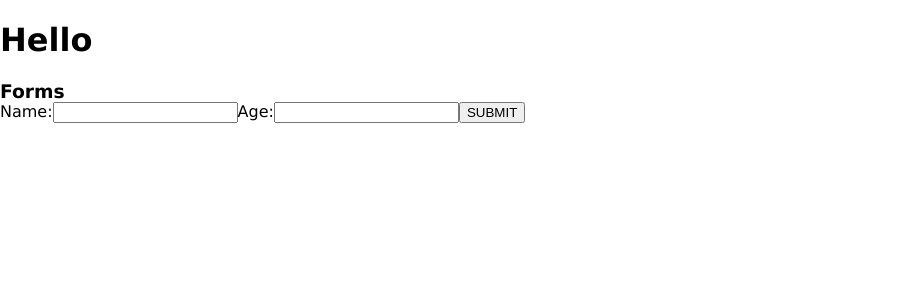
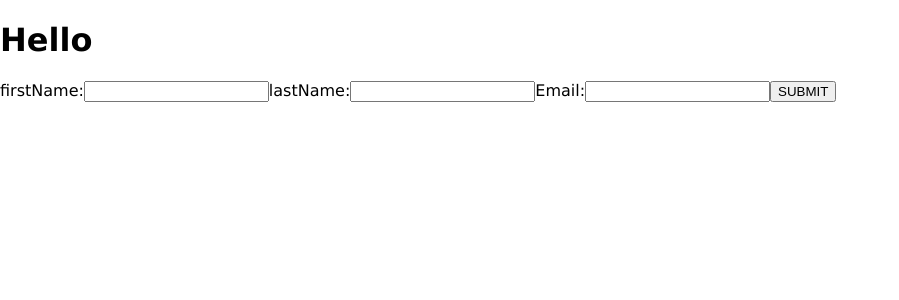
Before and after one commit to sampreethD/react, a React (Create React App) app: page / in a window 1280 px wide. Shown: the top 300 px of the page, without its empty margins (0-899 px from the left). Built offline with nearby package versions, Linux system fonts and the light colour scheme.

Commit message:
initial commit

```diff
--- a/package.json
+++ b/package.json
@@ -5,6 +5,7 @@
   "keywords": [],
   "main": "src/index.js",
   "dependencies": {
+    "formik": "2.2.6",
     "react": "17.0.0",
     "react-dom": "17.0.0",
     "react-scripts": "3.4.3"
--- a/src/App.js
+++ b/src/App.js
@@ -1,11 +1,6 @@
 import React from "react";
 import "./styles.css";
-// import Events from "./components/Functional-events";
-// import ClassEvents from "./components/class-events";
-// import ConditionRender from "./components/conditional-rendering";
-// import List from "./components/lists-keys";
-import Form from "./components/forms";
-
+import FormikForm from "./components/formik";
 //lesson no.1 - Function name should start with caps if you are using as a component
 //lesson no.2 - default is for some reason, don't ignore. (default) is stating we are exporting single class/function.
 //lesson no.3 - jsx expression must have one parent element hence div tag.
@@ -14,7 +9,7 @@
   return (
     <div>
       <h1>Hello</h1>
-      <Form />
+      <FormikForm />
     </div>
   );
 }
--- /dev/null
+++ b/src/components/formik.js
@@ -0,0 +1,44 @@
+import React from "react";
+import { useFormik } from "formik";
+
+//lesson formik is almost like formcgroup in angular.
+
+export default function FormikForm() {
+  const formik = useFormik({
+    initialValues: {
+      firstName: "",
+      lastName: "",
+      email: ""
+    },
+    onSubmit: (values) => {
+      alert(JSON.stringify(values, null, 2));
+    }
+  });
+  return (
+    <form onSubmit={formik.handleSubmit}>
+      <label>firstName:</label>
+      <input
+        id="firstName"
+        name="firstName"
+        onChange={formik.handleChange}
+        value={formik.values.firstName}
+      />
+      <label>lastName:</label>
+      <input
+        id="lastName"
+        name="lastName"
+        onChange={formik.handleChange}
+        value={formik.values.lastName}
+      />
+      <label>Email:</label>
+      <input
+        id="email"
+        name="email"
+        type="email"
+        onChange={formik.handleChange}
+        value={formik.values.email}
+      />
+      <button type="submit">SUBMIT</button>
+    </form>
+  );
+}
```
